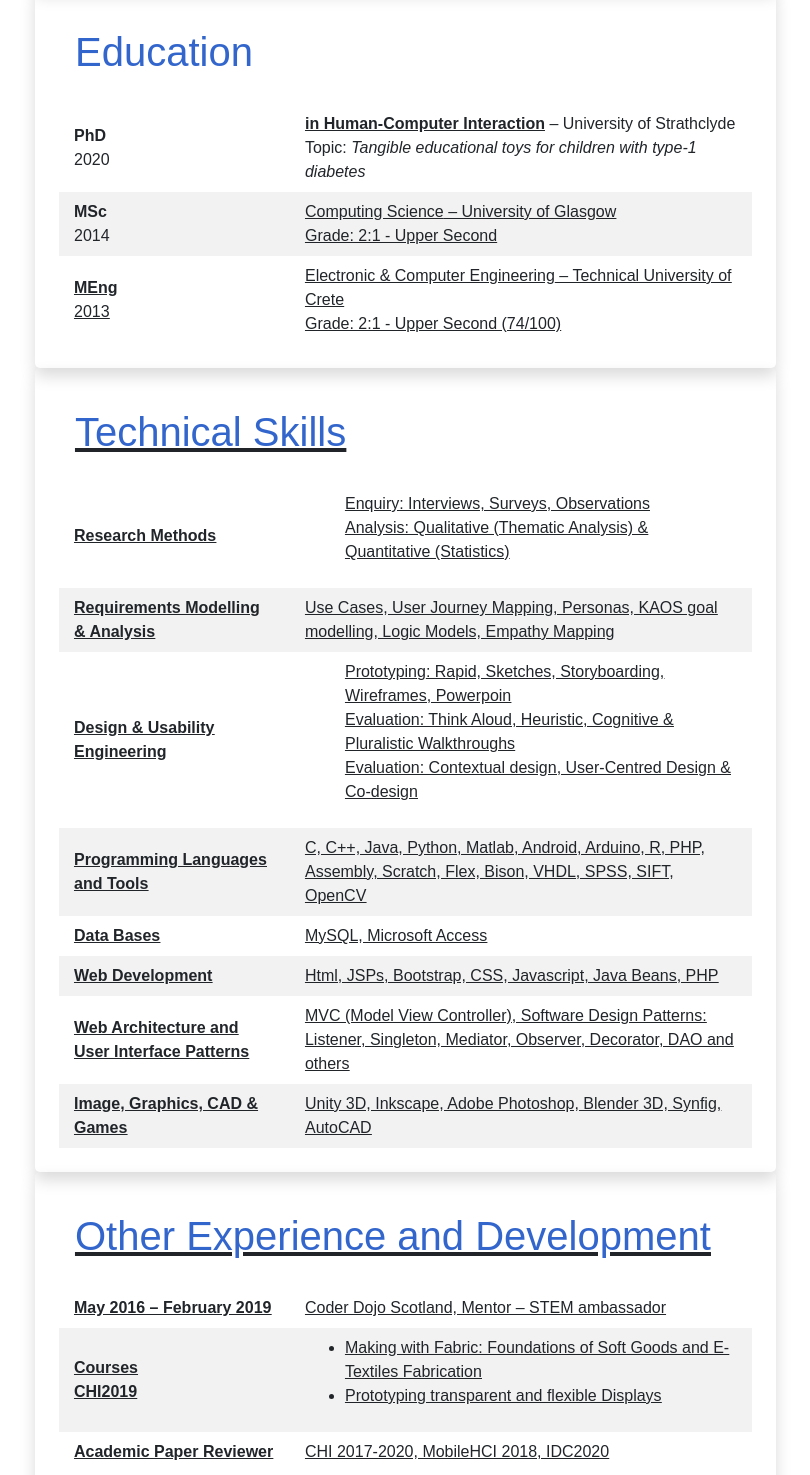
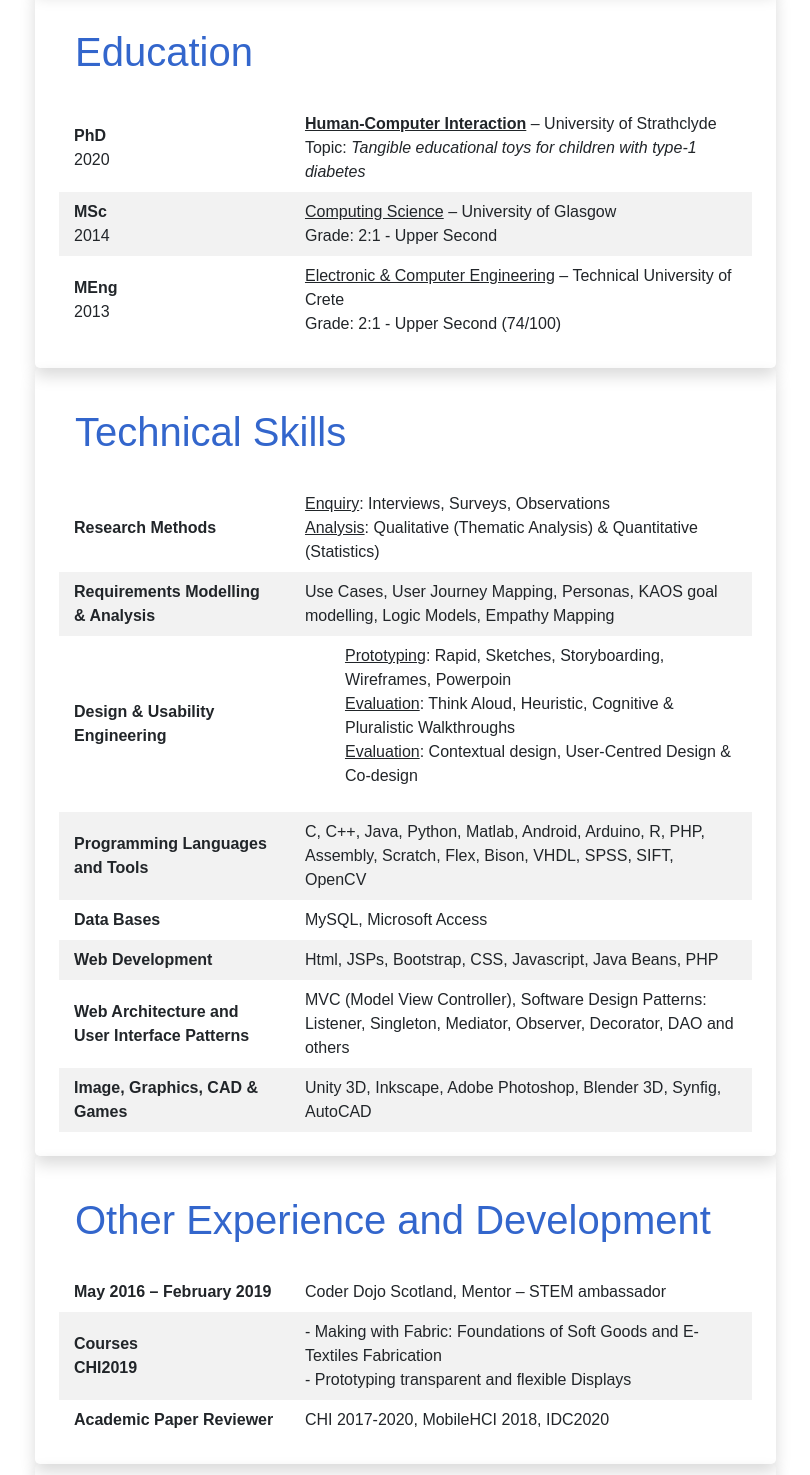
Before and after one commit to bkyf/bkyf.github.io, a plain HTML site: page cv.html in a window 1280 px wide. Shown: the part 536-2011 px from the top of the page, without its empty margins (434-1244 px from the left). Drawn offline with Linux system fonts and the light colour scheme; some icons are missing.

Commit message:
Update cv.html

```diff
--- a/cv.html
+++ b/cv.html
@@ -213,7 +213,7 @@
 
                                             <div class="col-md-8 align-self-center">
                                                 <div class="card-block">
-                                                    <u><b>in Human-Computer Interaction</b></u> &ndash; University of Strathclyde
+                                                    <u><b>Human-Computer Interaction</b></u> &ndash; University of Strathclyde
                                                     <br>
                                                         Topic: <i>Tangible educational toys for children with type-1 diabetes</i>
                                                 </div>
@@ -230,7 +230,7 @@
 
                                             <div class="col-md-8">
                                                 <div class="card-block">
-                                                    <u>Computing Science<u> &ndash; University of Glasgow
+                                                    <u>Computing Science</u> &ndash; University of Glasgow
                                                     <br>
                                                         Grade: 2:1 - Upper Second
                                                 </div>
@@ -284,15 +284,11 @@
 
                                             <div class="col-md-8 align-self-center">
                                                 <div class="card-block">
-							<ul style="list-style-type:none;">
-								<li>
-									<u>Enquiry</u>: Interviews, Surveys, Observations
-								</li>
 
-								<li>
-									<u>Analysis</u>: Qualitative (Thematic Analysis) & Quantitative (Statistics)
-								</li>
-							</ul>
+							<u>Enquiry</u>: Interviews, Surveys, Observations
+							<br>
+							<u>Analysis</u>: Qualitative (Thematic Analysis) & Quantitative (Statistics)
+
                                                 </div>
                                             </div>
                                         </div>
@@ -322,18 +318,11 @@ Mapping
                                             <div class="col-md-8">
                                                 <div class="card-block">
                                                     <ul style="list-style-type:none;">
-								<li>
-									<u>Prototyping</u>: Rapid, Sketches, Storyboarding, Wireframes, Powerpoin
-								</li>
-
-								<li>
-									<u>Evaluation</u>:  Think Aloud, Heuristic, Cognitive & Pluralistic Walkthroughs
-								</li>
-							   	 <li>
-									<u>Evaluation</u>:  Contextual design, User-Centred Design & Co-design
-								</li>
-							</ul>
-
+							<u>Prototyping</u>: Rapid, Sketches, Storyboarding, Wireframes, Powerpoin
+							<br>
+							<u>Evaluation</u>:  Think Aloud, Heuristic, Cognitive & Pluralistic Walkthroughs
+							<br>
+						    	<u>Evaluation</u>:  Contextual design, User-Centred Design & Co-design
                                                 </div>
                                             </div>
                                         </div>
@@ -454,15 +443,9 @@ Mapping
 
                                             <div class="col-md-8">
                                                 <div class="card-block">
-                                                    <ul>
-							<li>
-								Making with Fabric: Foundations of Soft Goods and E-Textiles Fabrication
-							</li>
-						        <li>
-								 Prototyping transparent and flexible Displays
-							</li>
-						    </ul>
-
+                                                    - Making with Fabric: Foundations of Soft Goods and E-Textiles Fabrication
+							<br>
+						    - Prototyping transparent and flexible Displays
                                                 </div>
                                             </div>
                                         </div>
```
